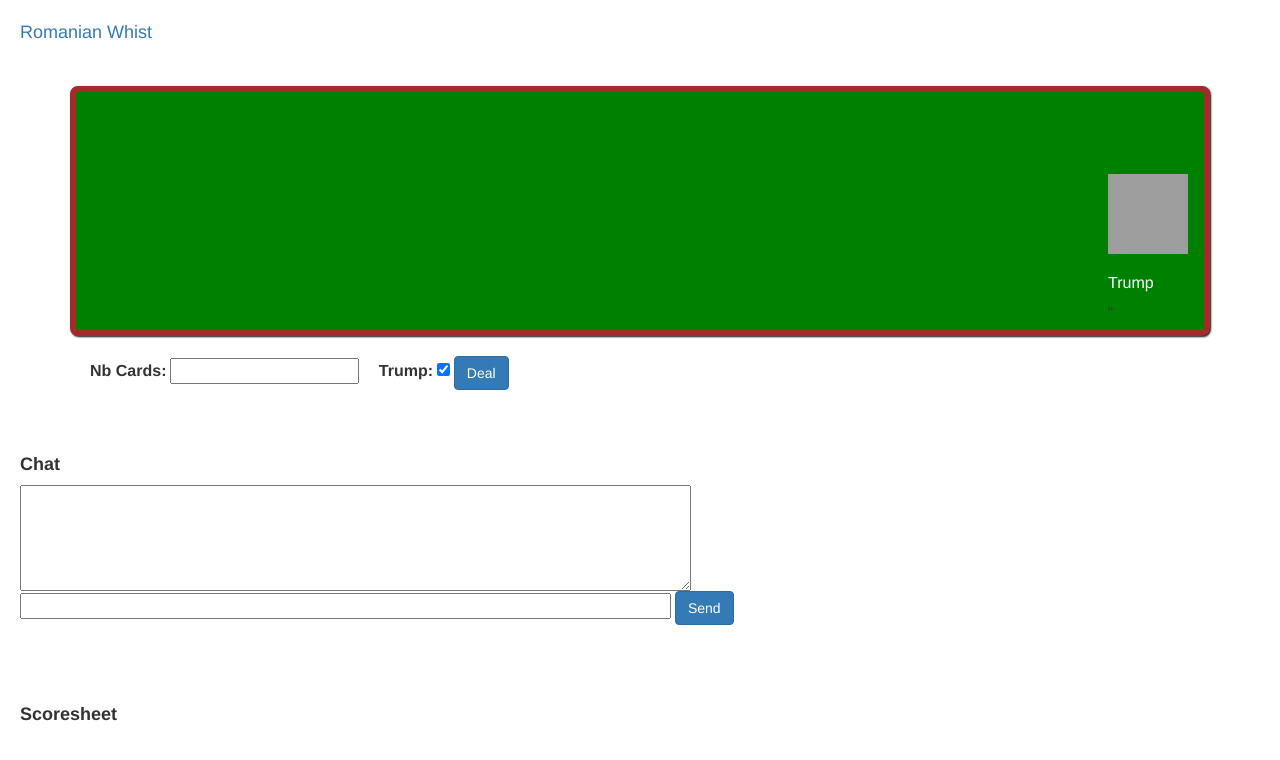
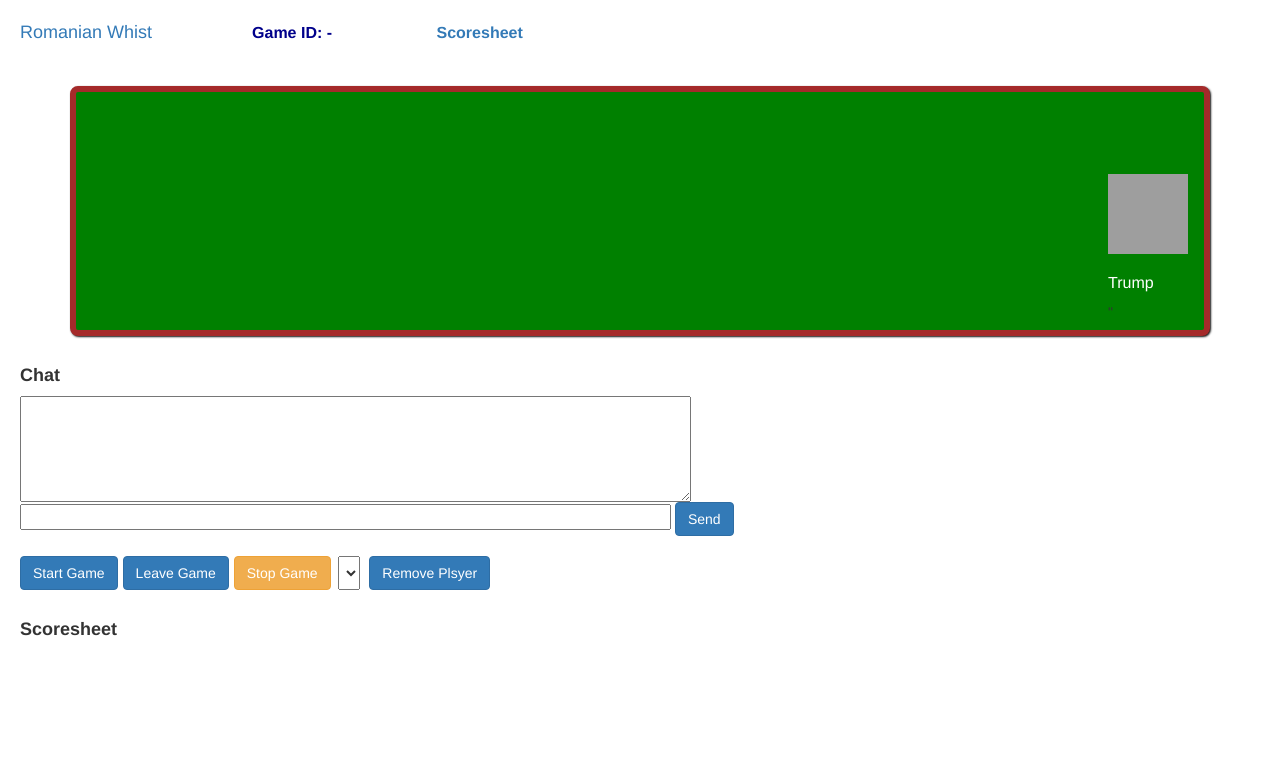
Before and after one commit to pfajeau/rom-whist, a Flask app: template romwhist/ui/templates/game.html in a window 1280 px wide. Shown: the top 760 px of the page. Run offline with Flask 2, Linux system fonts and the light colour scheme; the template is opened without the code that fills it: values that come from a table or form of the project are taken from there, others are empty; parts of the project's set-up code (start-up, migrations or seed data) failed here and were passed over; some libraries are stand-ins or nearby versions; grey boxes are pictures that could not be loaded.

Commit message:
Removed manual dealing function and removed ability to select number of cards. Number of cards is set to 8 * number of players automatically now

```diff
--- a/romwhist/forms.py
+++ b/romwhist/forms.py
@@ -26,18 +26,19 @@ class JoinGameForm(FlaskForm):
     join_game = SubmitField('Join game')
 
 class GameForm(FlaskForm):
-    nb_cards = IntegerField("Nb Cards: ", validators=[InputRequired(), Length(max=2)])
-    trump = BooleanField("Trump: ", validators=[InputRequired()], default=True)
+    #nb_cards = IntegerField("Nb Cards: ", validators=[InputRequired(), Length(max=2)])
+    #trump = BooleanField("Trump: ", validators=[InputRequired()], default=True)
     #leave_game = SubmitField('Leave game')
     #stop_game = SubmitField('Stop game')
     #user_name = HiddenField("user_name")
+    i=1; # dummy
 
 class IndexForm(FlaskForm):
     game_id = StringField("Game id: ", validators=[Length(max=6)])
     user_name = StringField("Your Alias: ", validators=[InputRequired(), Length(max=10), Regexp("^[a-zA-Z0-9]+$", message="Only alphanumeric characters are allowed for alias")])
     start_game = SubmitField('Create new game')
     join_game = SubmitField('Join existing game')
-    deck_size = SelectField("Deck size: ", choices=[('24','24'),('32','32'),('40','40'),('52','52')], default='32')
+    #deck_size = SelectField("Deck size: ", choices=[('24','24'),('32','32'),('40','40'),('52','52')], default='32')
     multiple_one_card = BooleanField("Multiple one card deals: ", default=False)
     multiple_no_trump = BooleanField("Multiple no trump deals: ", default=True)
     increment = IntegerField("Increment: ", default=1, validators=[InputRequired(), NumberRange(min=1, max=5, message="Enter an increment between 1 and 5")])
--- a/romwhist/game.py
+++ b/romwhist/game.py
@@ -16,7 +16,7 @@ class RomWhistGame():
         BET = "Bet"
         PLAY = "Play"
 
-    def __init__(self, game_creator = "", bonus_win = 1, deck_size=52):
+    def __init__(self, game_creator = "", bonus_win = 1, deck_size=0):
         self.players = []
         self.current_round = None
         self.trump_card = None
@@ -187,6 +187,10 @@ class RomWhistGame():
     def start_game(self):
         self._started = True;
         self._current_hand_nb = 0
+
+        # Set deck size based on number of players
+        self.deck_size = len(self.players) * 8
+
         # Create hand progression
         if self.dealing_method == RomWhistGame.AUTOMATED_DEALING:
             self._phase = RomWhistGame.GamePhase.BET
--- a/romwhist/ui/templates/game.html
+++ b/romwhist/ui/templates/game.html
@@ -62,32 +62,6 @@ Add sound effects
     $("#"+player_name).addClass("active_player");
   }
 
-  function deal() {
-    let trump_flag = $("#trump").is(":checked");
-    nb_cards = $("#nb_cards").val();
-    expr = /^[1-9]+$/
-    if (!expr.test(nb_cards)) {
-      show_alert ("Please enter a positive integer value for the number of cards to deal", "Error");
-      return;
-    }
-    socket.emit('start hand', document.getElementById("nb_cards").value, trump_flag);
-  }
-
-  function enable_deal() {
-    document.getElementById("deal").onclick =function() {
-      deal();
-    }
-    // TODO: should do that when hands are received in case the deal function fails
-    $("#deal").prop("disabled",false);
-  }
-  function disable_deal() {
-    // Never disabled for game game_creator
-    if (username != ownername) {
-      RecursiveUnbind($("#deal"));
-      $("#deal").prop("disabled",true);
-    }
-  }
-
   function card_played (card) {
 
     // Remove card from hand being displayed
@@ -125,42 +99,12 @@ Add sound effects
           callback_ok();
         }
       });
+    }}
 
-  function make_player_the_dealer(player_name) {
-    make_player_active(player_name)
-
-    // Enable Deal button for dealer
-    if (username == player_name) {
-      enable_deal();
-      $("#nb_cards").addClass("highlighted_field");
-      $("#nb_cards").focus();
-    }
-    else {
-      $("#nb_cards").removeClass("highlighted_field");
-    }
-  }
 
   document.addEventListener('DOMContentLoaded', () => {
 
     allowed_bets = {{ allowed_bets }}
-    // Hide dealing button if automated dealing used
-    if ("{{ dealing_method }}" == "automated") {
-      // Cannot disable a checkbox, so doing this trick instead
-      $("#trump").bind("click", false);
-      $("#deal").hide();
-      $("#nb_cards").prop("disabled",true);
-    }
-    else {
-      $("#deal").show();
-    }
-
-    // Prevent form to be submitted when user enter the number of cards to deal
-    $('#nb_cards').keydown(function (e) {
-      if (e.keyCode == 13) {
-        e.preventDefault();
-        return false;
-      }
-    });
 
     // Prevent form to be submitted when user enter a message in chat area
     $('#chat_input').keydown(function (e) {
@@ -227,10 +171,6 @@ Add sound effects
       make_player_play("{{ active_player }}", "{{ allowed_cards }}");
     }
 
-    if (username == ownername) {
-      enable_deal();
-    }
-
     function post_msg() {
       socket.emit("client post", document.getElementById("chat_input").value);
       $("#chat_input").val("");
@@ -257,8 +197,6 @@ Add sound effects
       $("#start_game").prop("disabled",true);
     }
 
-    $( '#dialog' ).dialog( { 'autoOpen': false } );
-
     // Register action for bet input field
     id_bet = "#bets_" + username
     $(id_bet).change(function() {
@@ -283,7 +221,6 @@ Add sound effects
     });
 
     enable_start_game();
-    disable_deal();
 
     // Connect to websocket
     socket = io.connect(location.protocol + '//' + document.domain + ':' + location.port);
@@ -327,32 +264,10 @@ Add sound effects
       $("input[name='rounds']").val(0);
       $("input[name='score']").val(0);
 
-      dealer = data['player_to_deal'];
       nb_cards_to_deal = data['nb_cards']
       $('#cards').html('');
       $('#cards_played').empty()
       $('#trump_card').empty()
-
-      // if cards to deal is > 0, then assume cards will be delt automtically.
-      // So disable the Deal button.
-      // Otherwise, do nothing
-      if (nb_cards_to_deal > 0) {
-        disable_deal();
-      }
-      else {
-        make_player_active(dealer);
-        // Enable deal button if player is dealer
-        if (dealer == username) {
-          enable_deal();
-          $("#nb_cards").addClass("highlighted_field");
-          $("#nb_cards").focus();
-        }
-        else {
-          disable_deal();
-          $("#nb_cards").removeClass("highlighted_field");
-        }
-      }
-      //disable_start_game();
 
       // Add scoresheet
       $("#scoresheet_div").append("<td>")
@@ -364,7 +279,6 @@ Add sound effects
       $('#trump_card').html('')
       $('#cards').html('');
       $('#cards_played').empty()
-      disable_deal();
       $("#nb_cards").removeClass("highlighted_field");
 
       // $('#cards').append('<ul>');
@@ -381,8 +295,6 @@ Add sound effects
           $('#rounds input').val(0);
           $('#bets input').val("");
         }
-        // Update dealing Info
-        $("#nb_cards").val(cards.length);
 
         // Trump checkbox wil be updated if/when trump card received
         $("#trump").prop('disabled', false);
@@ -397,10 +309,6 @@ Add sound effects
           $(id_bet).addClass("highlighted_field");
           $(id_bet).focus();
         }
-        // else {
-        //   $(id_bet).prop('readonly', true);
-        //   $(id_bet).removeClass("highlighted_field");
-        // }
         // Highlight Username
         make_player_active(player_name);
       }
@@ -453,15 +361,12 @@ Add sound effects
 
     socket.on('hand completed', function(data) {
       console.log("hand completed event received");
-      // player_name=data['player_to_deal']
-      // player_to_deal = player_name
       let scores=data['scores']
       let hand_nb=data['hand_nb']
       let bets=data['bets']
       let wins=data['wins']
 
 
-      // show_boostrap_alert("Hand completed","alert alert-warning")
       let score_row_id = "#hand_score_nb" + hand_nb
       let html = "<tr>"
       // $("#scoresheet_body").append ("<tr id=" + score_row_id + ">/tr")
@@ -492,12 +397,6 @@ Add sound effects
       sound.src = {{ url_for('static', filename='') }} + "audio/" + audio_file
       // sound.play()
     }
-
-    socket.on('player to deal', function(player_name) {
-      console.log("player to deal event received: " + player_name);
-      player_to_deal = player_name
-      make_player_the_dealer(player_name);
-    });
 
     socket.on('card played', function(data) {
       console.log("card played event received");
@@ -573,7 +472,7 @@ Add sound effects
 
     socket.on('round ended', function(player_name) {
       console.log("round ended event received: " + player_name);
-      show_boostrap_alert("Rounded ended. Winner is " + player_name,"alert alert-info")
+      alertify.alert("Round ended", "Round winner is: " + player_name)
       make_player_inactive(last_player);
       // $("#"+last_player).removeClass("active_player");
       // $("#"+last_player).addClass("normal_player");
@@ -582,7 +481,7 @@ Add sound effects
       var value = parseInt(document.getElementById(id_rounds).value, 10);
       value++;
       document.getElementById(id_rounds).value = value;
-      new_round = true
+      new_round = true;
       play_sound("applause2_x.wav")
     });
 
@@ -606,14 +505,6 @@ Add sound effects
       // TODO: replace with
       show_alert(msg, "Warning");
     });
-
-    function show_boostrap_alert(message,alerttype) {
-      $('#alert_placeholder').append('<div id="alertdiv" class="alert ' +  alerttype + '"><a class="close" data-dismiss="alert">×</a><span>'+message+'</span></div>')
-      setTimeout(function() {
-        $("#alertdiv").remove();
-      }, 3000);
-    };
-
   });
 </script>
 
@@ -662,10 +553,6 @@ Add sound effects
     </tr>
   </table>
 </div>
-
-<div id="alert_placeholder"></div>
-<div id="dialog" title="Basic dialog">
-</div>
 <br>
 <div id="card-table" class="container">
   <div class="bottomright" id="trump_card">
@@ -683,27 +570,14 @@ Add sound effects
   </div>
 </div>
 
-<!-- Deal button and pplayer cards section-->
+<!-- Player cards section-->
 <div>
   <form id="game_form" action="" method="post" novalidate>
     {{ form.hidden_tag() }}
     <input type="hidden" id="action_game" name="action_game" value="">
-    <div class="container" id="dealing">
-      <div class="col-md-8">
-        <div class="form-group">
-          <br>
-          {{ form.nb_cards.label(class="deal") }}
-          {{ form.nb_cards(size=2) }}
-          &nbsp &nbsp
-          {{ form.trump.label(class="deal") }}
-          {{ form.trump }}
-          <button id="deal" class="btn btn-primary" name="deal" type="button">Deal</button>
-        </div>
-        <br>
-      </div>
-    </div>
     <div>
       <div class="col-md-12" id="cards">
+        <br>
         <!-- <tr id="cards"></tr> -->
         {% for card in hand -%}
         <td>
```
Also changed, not shown: romwhist/routes.py (+6 -5 lines), romwhist/ui/templates/index.html (+3 -6 lines).
